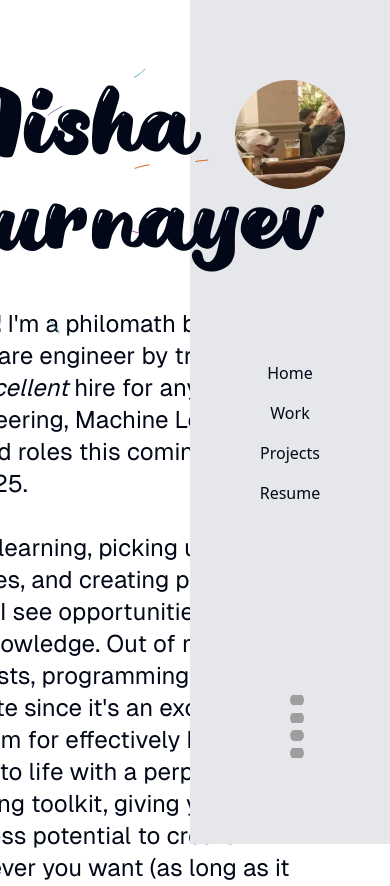
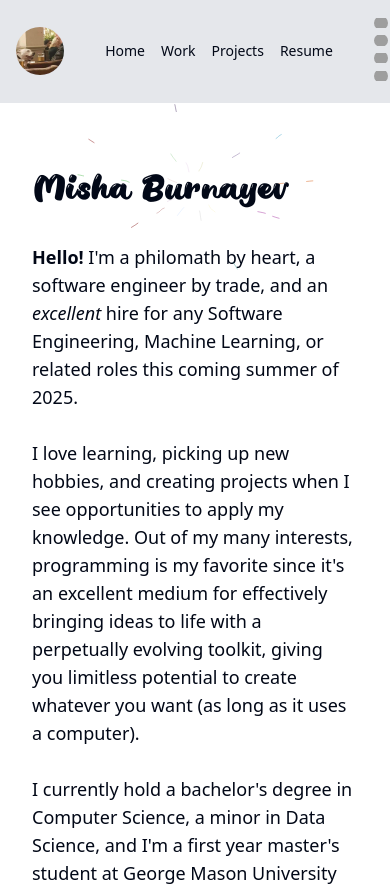
Before and after one commit to mburnayev/mb_website, a Next.js app: page / in a window 390 px wide. Shown: the top 886 px of the page. Built offline with nearby package versions, Linux system fonts and the light colour scheme; grey boxes are pictures that could not be loaded.

Commit message:
UI revisions, webpage formatting for mobile

```diff
--- a/app/page.tsx
+++ b/app/page.tsx
@@ -3,7 +3,6 @@ import { AnimatedTooltip } from "@/components/ui/animated-tooltip";
 import { HoverEffect } from "@/components/ui/card-hover-effect";
 import { BackgroundLines } from "@/components/ui/background-lines";
 import { Modal, ModalTrigger } from "@/components/ui/animated-modal";
-import Image from "next/image";
 
 const tooltipLinks = [
   {
@@ -41,31 +40,31 @@ const iDirectButtons = [
     name: "C++",
     bgcolor: "#8BB6E4",
     txcolor: "#000000",
-    icon: "/images/cpp_logo.png"
+    icon: "images/cpp_logo.png"
   },
   {
     name: "Git",
     bgcolor: "#FFA79A",
     txcolor: "#000000",
-    icon: "/images/git_logo.png"
+    icon: "images/git_logo.png"
   },
   {
     name: "JavaScript",
     bgcolor: "#FFEF84",
     txcolor: "#000000",
-    icon: "/images/javascript_logo.png"
+    icon: "images/javascript_logo.png"
   },
   {
     name: "Jenkins",
     bgcolor: "#FFFFFF",
     txcolor: "#000000",
-    icon: "/images/jenkins_logo.png"
+    icon: "images/jenkins_logo.png"
   },
   {
     name: "Docker",
     bgcolor: "#FFFFFF",
     txcolor: "#000000",
-    icon: "/images/docker_logo.webp"
+    icon: "images/docker_logo.webp"
   }
 ]
 
@@ -74,25 +73,25 @@ const researchButtons = [
     name: "C++",
     bgcolor: "#8BB6E4",
     txcolor: "#000000",
-    icon: "/images/cpp_logo.png"
+    icon: "images/cpp_logo.png"
   },
   {
     name: "Python",
     bgcolor: "#A8A8A8",
     txcolor: "#000000",
-    icon: "/images/python_logo.svg"
+    icon: "images/python_logo.svg"
   },
   {
     name: "OpenMV",
     bgcolor: "#9cc4ed",
     txcolor: "#000000",
-    icon: "/images/openmv_logo.png"
+    icon: "images/openmv_logo.png"
   },
   {
     name: "OpenCV",
     bgcolor: "#FFFFFF",
     txcolor: "#000000",
-    icon: "/images/opencv_logo.webp"
+    icon: "images/opencv_logo.webp"
   }
 ]
 
@@ -101,13 +100,13 @@ const DSButtons = [
     name: "Python",
     bgcolor: "#A8A8A8",
     txcolor: "#000000",
-    icon: "/images/python_logo.svg"
+    icon: "images/python_logo.svg"
   },
   {
     name: "R",
     bgcolor: "#FFFFFF",
     txcolor: "#000000",
-    icon: "/images/r_logo.png"
+    icon: "images/r_logo.png"
   }
 ]
 
@@ -116,19 +115,19 @@ const CSButtons = [
     name: "Python",
     bgcolor: "#A8A8A8",
     txcolor: "#000000",
-    icon: "/images/python_logo.svg"
+    icon: "images/python_logo.svg"
   },
   {
     name: "Java",
     bgcolor: "#A8A8A8",
     txcolor: "#000000",
-    icon: "/images/java_logo.png"
+    icon: "images/java_logo.png"
   },
   {
     name: "C",
     bgcolor: "#FFFFFF",
     txcolor: "#000000",
-    icon: "/images/c_logo.png"
+    icon: "images/c_logo.png"
   }
 ]
 
@@ -137,49 +136,49 @@ const CF3KButtons = [
     name: "Dart",
     bgcolor: "#76F4E2",
     txcolor: "#000000",
-    icon: "/images/dart_logo.png"
+    icon: "images/dart_logo.png"
   },
   {
     name: "Flutter",
     bgcolor: "#B2E8FF",
     txcolor: "#000000",
-    icon: "/images/flutter_logo.webp"
+    icon: "images/flutter_logo.webp"
   },
   {
     name: "Python",
     bgcolor: "#A8A8A8",
     txcolor: "#000000",
-    icon: "/images/python_logo.svg"
+    icon: "images/python_logo.svg"
   },
   {
     name: "PyTorch",
     bgcolor: "#D5A9A0",
     txcolor: "#000000",
-    icon: "/images/pytorch_logo.webp"
+    icon: "images/pytorch_logo.webp"
   },
   {
     name: "OpenCV",
     bgcolor: "#A8A8A8",
     txcolor: "#000000",
-    icon: "/images/opencv_logo.webp"
+    icon: "images/opencv_logo.webp"
   },
   {
     name: "Git",
     bgcolor: "#FFA79A",
     txcolor: "#000000",
-    icon: "/images/git_logo.png"
+    icon: "images/git_logo.png"
   },
   {
     name: "Firebase",
     bgcolor: "#FFDC68",
     txcolor: "#000000",
-    icon: "/images/firebase_logo.png"
+    icon: "images/firebase_logo.png"
   },
   {
     name: "Tensorflow",
     bgcolor: "#FFFFFF",
     txcolor: "#000000",
-    icon: "/images/tensorflow_logo.png"
+    icon: "images/tensorflow_logo.png"
   },
 ]
 
@@ -188,61 +187,61 @@ const websiteButtons = [
     name: "Next.JS",
     bgcolor: "#888888",
     txcolor: "#000000",
-    icon: "/images/nextjs_logo.webp"
+    icon: "images/nextjs_logo.webp"
   },
   {
     name: "TypeScript",
     bgcolor: "#73A5DD",
     txcolor: "#000000",
-    icon: "/images/typescript_logo.png"
+    icon: "images/typescript_logo.png"
   },
   {
     name: "HTML",
     bgcolor: "#D5A9A0",
     txcolor: "#000000",
-    icon: "/images/html_logo.webp"
+    icon: "images/html_logo.webp"
   },
   {
     name: "Tailwind CSS",
     bgcolor: "#A2E3FF",
     txcolor: "#000000",
-    icon: "/images/tailwind_logo.png"
+    icon: "images/tailwind_logo.png"
   },
   {
     name: "Git",
     bgcolor: "#FFA79A",
     txcolor: "#000000",
-    icon: "/images/git_logo.png"
+    icon: "images/git_logo.png"
   },
   {
     name: "Node.JS",
     bgcolor: "#CAE79D",
     txcolor: "#000000",
-    icon: "/images/nodejs_logo.webp"
+    icon: "images/nodejs_logo.webp"
   },
   {
     name: "Firebase",
     bgcolor: "#FFFFFF",
     txcolor: "#000000",
-    icon: "/images/firebase_logo.png"
+    icon: "images/firebase_logo.png"
   },
   {
     name: "Nginx",
     bgcolor: "#FFFFFF",
     txcolor: "#000000",
-    icon: "/images/nginx_logo.webp"
+    icon: "images/nginx_logo.webp"
   },
   {
     name: "OCI",
     bgcolor: "#FFFFFF",
     txcolor: "#000000",
-    icon: "/images/oci_logo.png"
+    icon: "images/oci_logo.png"
   },
   {
     name: "GCP",
     bgcolor: "#FFFFFF",
     txcolor: "#000000",
-    icon: "/images/gcp_logo.png"
+    icon: "images/gcp_logo.png"
   }
 ]
 
@@ -251,25 +250,25 @@ const IFGDBButtons = [
     name: "JavaScript",
     bgcolor: "#FFEF84",
     txcolor: "#000000",
-    icon: "/images/javascript_logo.png"
+    icon: "images/javascript_logo.png"
   },
   {
     name: "Discord API",
     bgcolor: "#9DA5FF",
     txcolor: "#000000",
-    icon: "/images/discord_logo.png"
+    icon: "images/discord_logo.png"
   },
   {
     name: "Git",
     bgcolor: "#FFFFFF",
     txcolor: "#000000",
-    icon: "/images/git_logo.png"
+    icon: "images/git_logo.png"
   },
   {
     name: "Node.JS",
     bgcolor: "#FFFFFF",
     txcolor: "#000000",
-    icon: "/images/nodejs_logo.webp"
+    icon: "images/nodejs_logo.webp"
   }
 ]
 
@@ -330,64 +329,65 @@ const projectCards = [
 
 export default function Home() {
   return (
-    <div className="mx-auto flex min-h-screen flex-row-reverse">
+    <div className="flex flex-col lg:flex-row-reverse min-h-screen">
       {/* Vertical Divider */}
-      <div className="fixed right-[20%] w-[1px] h-screen bg-gray-400 dark:bg-gray-700" />
+      <div className="hidden lg:block fixed right-[20%] w-[1px] h-screen bg-gray-400 dark:bg-gray-700" />
 
       {/* Sidebar */}
-      <div className="w-[20%] min-w-[200px] flex flex-col items-center justify-between fixed right-0 h-screen overflow-y-auto bg-gray-200 dark:bg-black py-16 px-4">
+      <div className="lg:w-[20%] lg:min-w-[200px] flex lg:flex-col items-center justify-between lg:fixed lg:right-0 lg:h-screen
+                      w-full sticky top-0 z-50 bg-gray-200 dark:bg-black py-4 lg:py-16 px-4">
         {/* Image */}
-        <div className="w-full flex justify-center pt-4">
-          <Image
+        <div className="lg:w-full flex justify-center lg:pt-4">
+          <img
             src="/images/pic.png"
             alt="I'm walkin' here!"
-            width={200}
-            height={200}
-            priority
-            className="dark:invert rounded-full aspect-square w-[65%] "
+            width="200"
+            height="200"
+            className="dark:invert rounded-full aspect-square w-12 lg:w-[65%]"
           />
         </div>
 
-        {/* Anchor Links */}
-        <nav className="flex flex-col items-center w-full">
-          <a href="#about" className="md:text-2xl hover:underline mb-4">Home</a>
-          <a href="#work" className="md:text-2xl hover:underline mb-4">Work</a>
-          <a href="#projects" className="md:text-2xl hover:underline mb-4">Projects</a>
-          <a href="#Resume" className="md:text-2xl hover:underline mb-4">Resume</a>
+        {/* Navigation */}
+        <nav className="flex flex-row lg:flex-col items-center gap-4 lg:gap-0">
+          <a href="#about" className="text-sm lg:text-2xl hover:underline lg:mb-4">Home</a>
+          <a href="#work" className="text-sm lg:text-2xl hover:underline lg:mb-4">Work</a>
+          <a href="#projects" className="text-sm lg:text-2xl hover:underline lg:mb-4">Projects</a>
+          <a href="#Resume" className="text-sm lg:text-2xl hover:underline lg:mb-4">Resume</a>
         </nav>
 
         {/* Socials */}
-        <div className="pb-4">
+        <div className="lg:pb-4">
           <AnimatedTooltip items={tooltipLinks} />
         </div>
       </div>
 
-      {/* Main */}
-      <div className="flex-1 grid grid-rows-[20px_1fr_20px] items-center justify-items-center p-8 pb-20 sm:p-20 font-[family-name:var(--font-geist-sans)]">
-        <main className="flex flex-col gap-8 row-start-2 items-center sm:items-start ml-[5%] mr-[25%]">
+      {/* Main content */}
+      <div className="flex-1 grid grid-rows-[20px_1fr_20px] items-center justify-items-center p-4 lg:p-8 pb-20 lg:pb-20 sm:p-20">
+        <main className="flex flex-col gap-8 row-start-2 items-center lg:items-start mx-4 lg:ml-[5%] lg:mr-[25%]">
           <h1 id="about"></h1>
           <div className="relative w-full flex items-center justify-start">
-            <div className="absolute w-[1440px] h-[900px] transform scale-[0.4] origin-center"
+            <div className="absolute w-[1440px] h-[900px] transform scale-[0.2] lg:scale-[0.4] origin-center"
                  style={{
-                   left: '11%',
-                   transform: 'translate(-50%, -50%) scale(0.4)',
+                   left: '50%',
+                   transform: 'translate(-50%, -50%) scale(0.2)',
                    top: '50%'
                  }}>
               <BackgroundLines> </BackgroundLines>
             </div>
-            <h1 className="text-8xl font-bold font-[family-name:var(--font-magic-bubble)] relative">
+            <h1 className="text-4xl lg:text-8xl font-bold font-[family-name:var(--font-magic-bubble)] relative">
               Misha Burnayev
             </h1>
           </div>
-          <p className="text-2xl">
+
+          <p className="text-lg lg:text-2xl">
             <strong>Hello!</strong> I'm a philomath by heart, a software engineer by trade, and an <i>excellent</i> hire for any Software Engineering, Machine Learning, or related roles this coming summer of 2025.<br></br><br></br>
             I love learning, picking up new hobbies, and creating projects when I see opportunities to apply my knowledge. Out of my many interests, programming is my favorite since it's an excellent medium for effectively bringing ideas to life with a perpetually evolving toolkit, giving you limitless potential to create whatever you want (as long as it uses a computer).<br></br><br></br>
             I currently hold a bachelor's degree in Computer Science, a minor in Data Science, and I'm a first year master's student at George Mason University studying Software Engineering. I'm usually preoccupied with my schoolwork, but most of my free time goes to developing passion projects or doing one of my hobbies.
           </p>
           <h6 className="w-full border-t border-gray-300" id="work" />
-          <HoverEffect className="mx-auto" items={workCards} />
+          <HoverEffect className="mx-auto w-full" items={workCards} />
           <h6 className="w-full border-t border-gray-300" id="projects" />
-          <HoverEffect className="mx-auto" items={projectCards} />
+          <HoverEffect className="mx-auto w-full" items={projectCards} />
           <h6 className="w-full border-t border-gray-300" id="Resume" />
           <div className="w-full flex justify-center mb-16">
             <Modal>
@@ -404,12 +404,12 @@ export default function Home() {
             </Modal>
           </div>
         </main>
+
         {/* Footer */}
-        <footer className="row-start-3 flex gap-6 flex-wrap items-center justify-center">
+        <footer className="row-start-3 flex gap-6 flex-wrap items-center justify-center text-sm lg:text-base p-4">
           <p>Built with Next.js and Tailwind CSS, and deployed to Firebase!</p>
         </footer>
       </div>
-
     </div>
   );
 }
--- a/components/ui/animated-tooltip.tsx
+++ b/components/ui/animated-tooltip.tsx
@@ -1,5 +1,4 @@
 "use client";
-import Image from "next/image";
 import React, { useState, useEffect, useRef } from "react";
 import confetti from "canvas-confetti";
 
@@ -123,10 +122,10 @@ export const AnimatedTooltip = ({
             className="relative"
             onClick={() => handleTooltipClick(item.href)}
           >
-            <Image
+            <img
               onMouseMove={handleMouseMove}
-              height={100}
-              width={100}
+              height="100"
+              width="100"
               src={item.image}
               alt={item.name}
               className="!m-0 !p-0 rounded-full h-[3.5vw] w-[3.5vw] group-hover:z-30 relative transition duration-500 object-contain"
--- a/components/ui/card-hover-effect.tsx
+++ b/components/ui/card-hover-effect.tsx
@@ -1,3 +1,4 @@
+"use client";
 import { cn } from "@/lib/utils";
 import { AnimatePresence, motion } from "framer-motion";
 import { LogoButton } from "./logo-button";
--- a/components/ui/logo-button.tsx
+++ b/components/ui/logo-button.tsx
@@ -1,5 +1,4 @@
-import Image from "next/image";
-
+"use client";
 const needBorder = (color: string) => {
     if (color.startsWith('#')) {
         return color.toUpperCase() === '#FFFFFF';
@@ -33,7 +32,7 @@ export const LogoButton = ({
                         color: item.txcolor
                     }}
                 >
-                    <Image src={item.icon} alt="" width={20} height={20} />
+                    <img src={item.icon} alt="" width="20" height="20" />
                     <span> {item.name} </span>
                 </button>
             ))}
--- a/next.config.ts
+++ b/next.config.ts
@@ -3,6 +3,8 @@ import type { NextConfig } from "next";
 
 const nextConfig: NextConfig = {
   images: {
+    unoptimized: true,
+    disableStaticImages: false,
     remotePatterns: [
       {
         protocol: "https",
@@ -28,7 +30,7 @@ const nextConfig: NextConfig = {
     // the aforementioned errors
     ignoreDuringBuilds: true
   },
-  // output: "export"
+  output: "export",
 };
 
 export default nextConfig;
```
Also changed, not shown: 1 other file (tests, documents, lock files or other folders).
